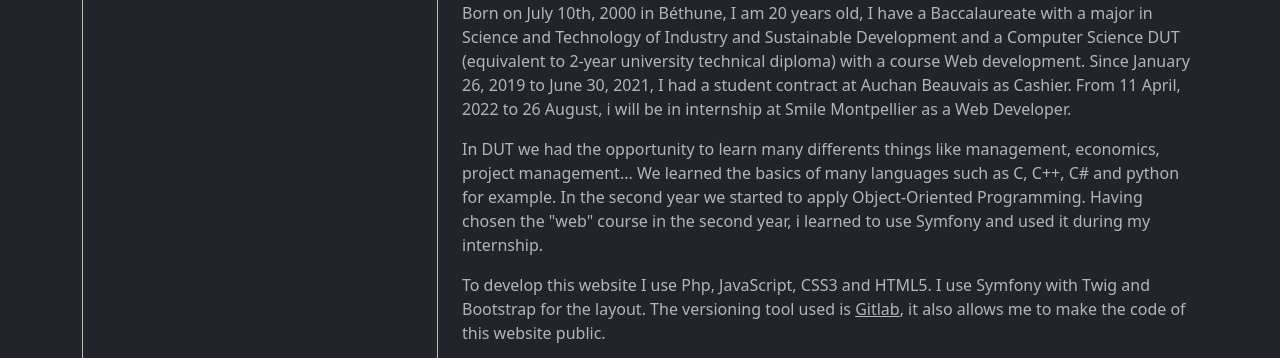
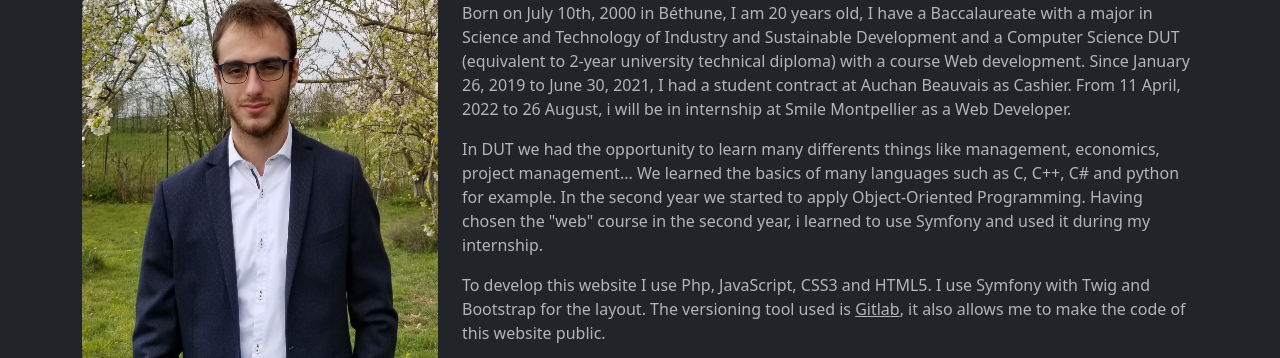
Before and after one commit to Boulet-Clement/coursAnglais, a plain HTML site: page portfolio/public/index.html in a window 1280 px wide. Shown: the part 173-531 px from the top of the page. Drawn offline with nearby package versions, Linux system fonts and the light colour scheme; the site is published under a folder, as on GitHub Pages, so addresses that start at the root find nothing.

Commit message:
Correction

```diff
--- a/portfolio/public/index.html
+++ b/portfolio/public/index.html
@@ -41,7 +41,7 @@
         <div class="row">
           <div class="col-sm-4">
             <div class="maColonne">
-              <img src="/profil.jpg" alt="photo de profil" height="100%" width="100%">
+              <img src="./profil.jpg" alt="photo de profil" height="100%" width="100%">
             </div>
           </div>
           <div class="col-sm-8">
```
